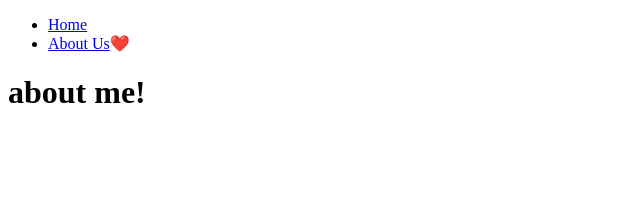
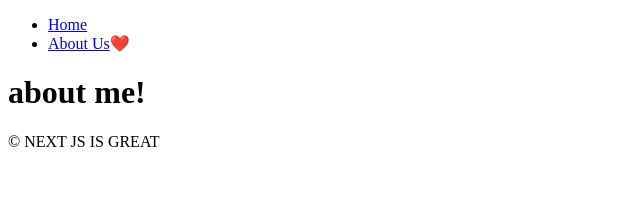
Before and after one commit to Taiho1998/NextPractice, a Next.js app: page /about-us in a window 1280 px wide. Shown: the top 201 px of the page, without its empty margins (0-640 px from the left). Built offline with nearby package versions, Linux system fonts and the light colour scheme.

Commit message:
필기 업데이트/ 레이아웃에 대해서

```diff
--- /dev/null
+++ b/app/about-us/layout.tsx
@@ -0,0 +1,3 @@
+export default function Layout({ children }: { children: React.ReactNode }) {
+  return <div>{children}&copy; NEXT JS IS GREAT</div>;
+}
--- a/app/about-us/page.tsx
+++ b/app/about-us/page.tsx
@@ -1,9 +1,6 @@
-import Navigation from "../components/navigation";
-
 export default function Page() {
   return (
     <>
-      <Navigation />
       <h1>about me!</h1>
     </>
   );
--- a/app/layout.tsx
+++ b/app/layout.tsx
@@ -1,16 +1,17 @@
+import Navigation from "./components/navigation";
+
 export const metadata = {
-  title: 'Next.js',
-  description: 'Generated by Next.js',
-}
+  title: "Next.js",
+  description: "Generated by Next.js",
+};
 
-export default function RootLayout({
-  children,
-}: {
-  children: React.ReactNode
-}) {
+export default function Layout({ children }: { children: React.ReactNode }) {
   return (
     <html lang="en">
-      <body>{children}</body>
+      <body>
+        <Navigation />
+        {children}
+      </body>
     </html>
-  )
+  );
 }
--- a/app/page.tsx
+++ b/app/page.tsx
@@ -1,9 +1,6 @@
-import Navigation from "./components/navigation";
-
 export default function Page() {
   return (
     <>
-      <Navigation />
       <h1>hello nextJS!</h1>
     </>
   );
```
Also changed, not shown: 1 other file (tests, documents, lock files or other folders).
